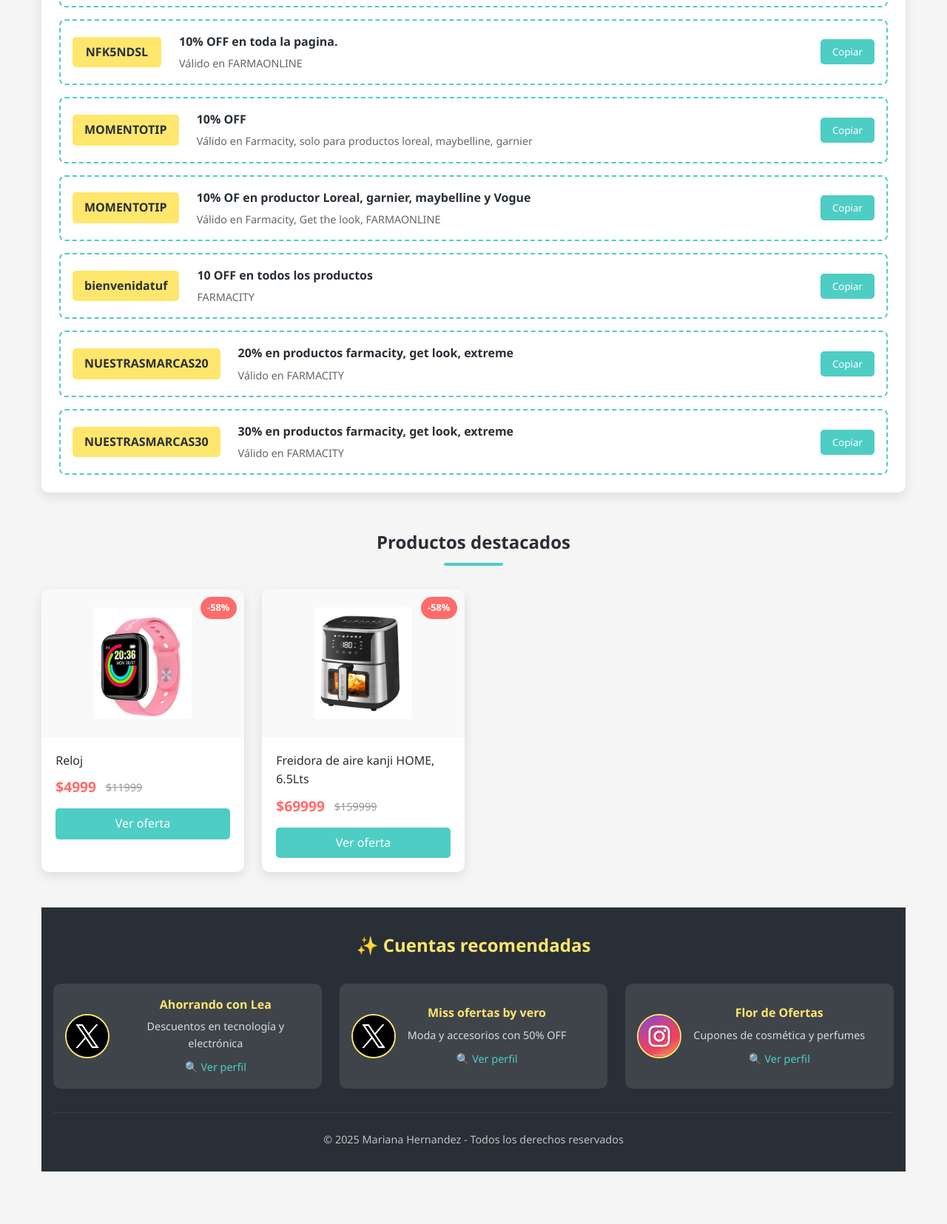
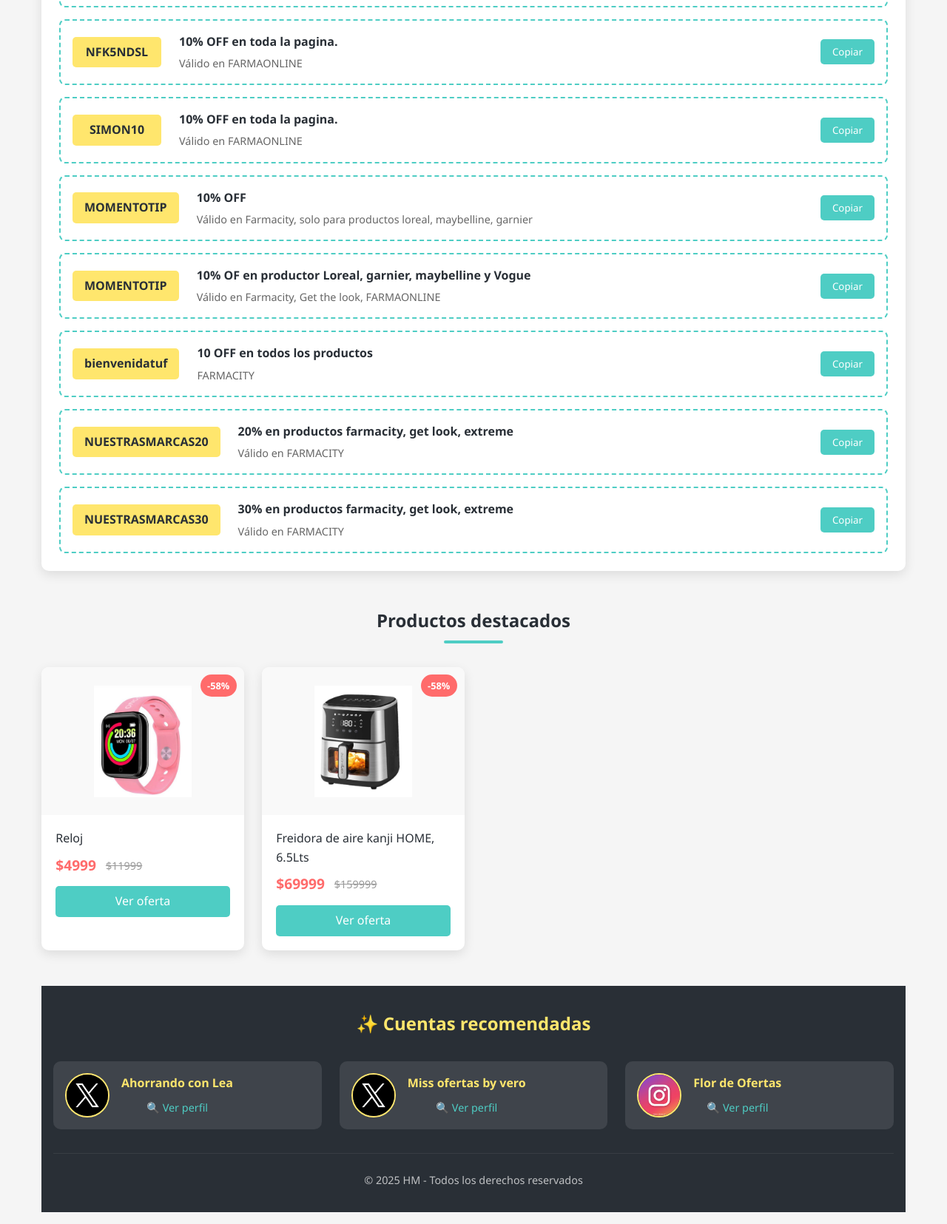
Before and after one commit to descuentoweb/descuento, a plain HTML site: page index.html in a window 1280 px wide. Shown: the part 1259-2914 px from the top of the page at 74% size. Before the commit the page ends 2859 px from the top, so only its background shows below. Drawn offline with Linux system fonts and the light colour scheme.

Commit message:
Update index.html

```diff
--- a/index.html
+++ b/index.html
@@ -124,6 +124,14 @@
 
                 <div class="coupon">
                     <div class="coupon-code">NFK5NDSL</div>
+                    <div class="coupon-info">
+                        <div class="coupon-title">10% OFF en toda la pagina.</div>
+                        <div class="coupon-desc">Válido en FARMAONLINE </div>
+                    </div>
+                    <button class="coupon-copy">Copiar</button>
+                </div>
+                <div class="coupon">
+                    <div class="coupon-code">SIMON10</div>
                     <div class="coupon-info">
                         <div class="coupon-title">10% OFF en toda la pagina.</div>
                         <div class="coupon-desc">Válido en FARMAONLINE </div>
@@ -258,7 +266,7 @@
                 <img src="img/x.jpg" alt="Ofertas Marian" class="account-avatar">
                 <div class="account-info">
                     <h4>Ahorrando con Lea</h4>
-                    <p>Descuentos en tecnología y electrónica</p>
+                    <p></p>
                     <a href="https://x.com/AhorrandoAndoAr" target="_blank" class="account-link">🔍 Ver perfil</a>
                 </div>
             </div>
@@ -268,7 +276,7 @@
                 <img src="img/x.jpg" alt="Descuentos Lu" class="account-avatar">
                 <div class="account-info">
                     <h4>Miss ofertas by vero</h4>
-                    <p>Moda y accesorios con 50% OFF</p>
+                    <p></p>
                     <a href="https://x.com/vmenditto" target="_blank" class="account-link">🔍 Ver perfil</a>
                 </div>
             </div>
@@ -278,13 +286,13 @@
                 <img src="img/insta.jpg" alt="Belleza Jime" class="account-avatar">
                 <div class="account-info">
                     <h4>Flor de Ofertas</h4>
-                    <p>Cupones de cosmética y perfumes</p>
+                    <p></p>
                     <a href="https://www.instagram.com/flor.de.ofertas/" target="_blank" class="account-link">🔍 Ver perfil</a>
                 </div>
             </div>
         </div>
 
-        <div class="copyright">© 2025 Mariana Hernandez - Todos los derechos reservados</div>
+        <div class="copyright">© 2025 HM - Todos los derechos reservados</div>
     </footer>
     <script src="script.js"></script>
 </body>
```
